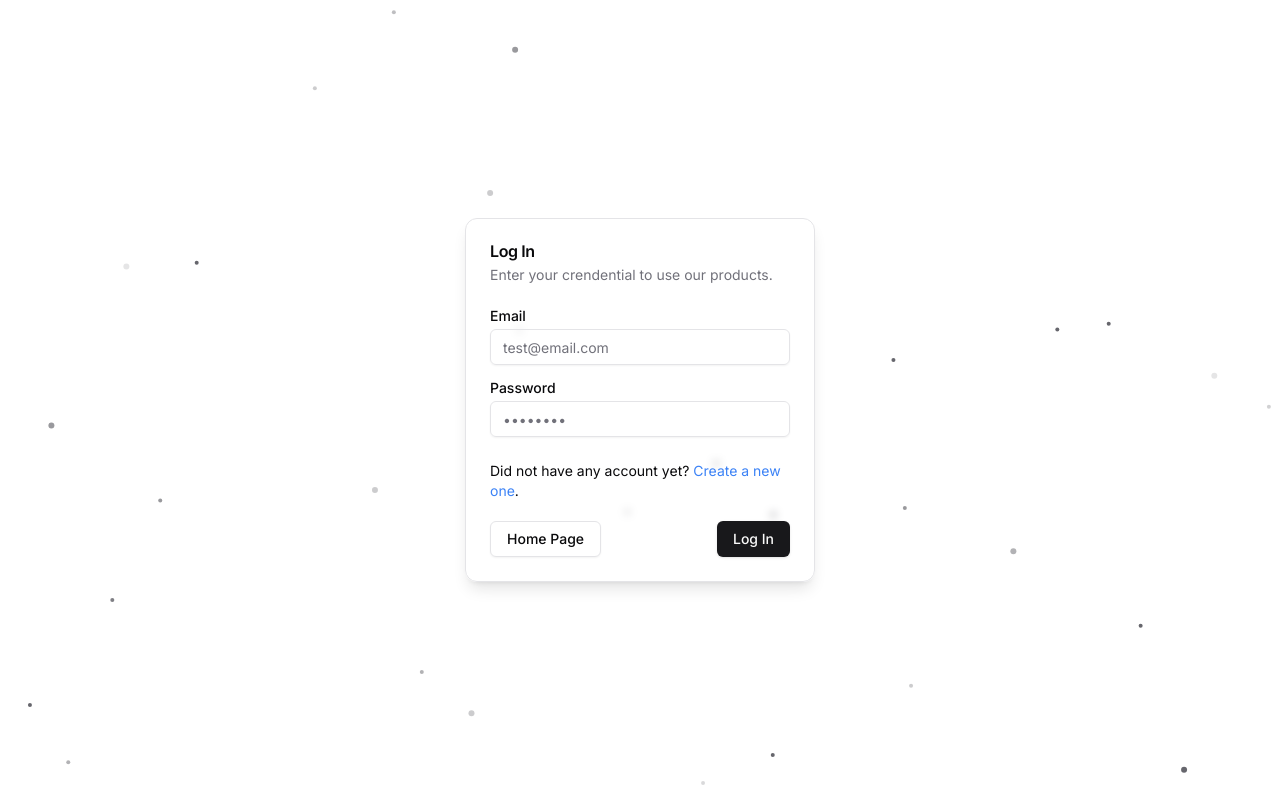
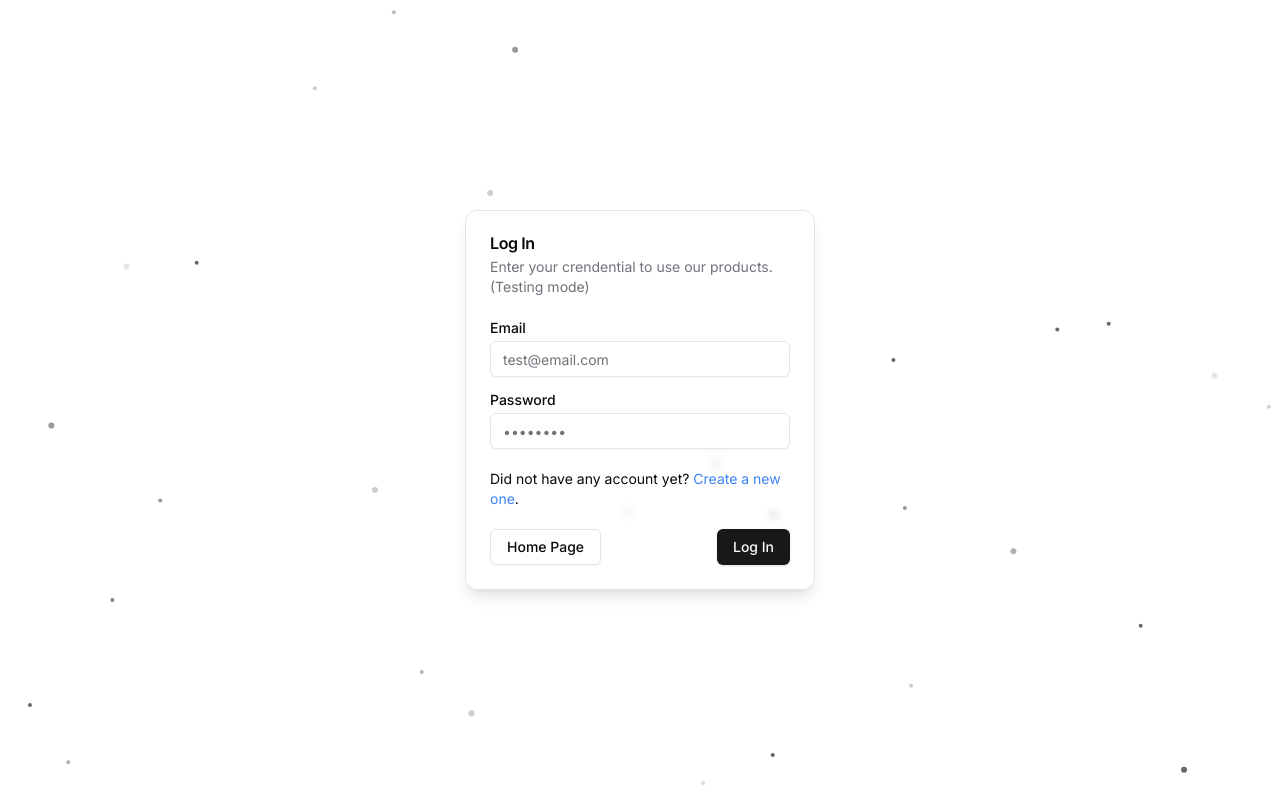
Before and after one commit to rasyadmr/microbiz, a Next.js app: page /auth/login in a window 1280 px wide. Built offline with nearby package versions, Linux system fonts and the light colour scheme.

Commit message:
Fix: Login page

```diff
--- a/app/auth/login/page.tsx
+++ b/app/auth/login/page.tsx
@@ -1,3 +1,5 @@
+"use client";
+
 import * as React from "react";
 import { Button } from "@/components/ui/button";
 import {
@@ -12,36 +14,48 @@ import { Input } from "@/components/ui/input";
 import { Label } from "@/components/ui/label";
 import { Metadata } from "next";
 import Link from "next/link";
+import { redirect } from "next/navigation";
 
-export const metadata: Metadata = {
-  title: "Login",
+// export const metadata: Metadata = {
+//   title: "Login",
+// };
+
+export default function Page() {
+  const Test = () => {
+    redirect("/dashboard");
   };
 
-export default function Page() {
   return (
     <Card className="w-[350px] bg-transparent backdrop-blur-sm shadow-lg">
       <CardHeader>
         <CardTitle>Log In</CardTitle>
         <CardDescription>
-          Enter your crendential to use our products.
+          Enter your crendential to use our products. (Testing mode)
         </CardDescription>
       </CardHeader>
       <CardContent>
-        <form>
+        <form action={Test}>
           <div className="grid w-full items-center gap-4">
             <div className="flex flex-col space-y-1.5">
               <Label htmlFor="email">Email</Label>
-              <Input id="email" placeholder="test@email.com" type="email" />
+              <Input
+                id="email"
+                placeholder="test@email.com"
+                type="email"
+                autoComplete="username"
+              />
             </div>
             <div className="flex flex-col space-y-1.5">
               <Label htmlFor="password">Password</Label>
-              <Input id="password" placeholder="••••••••" type="password" />
+              <Input
+                id="password"
+                placeholder="••••••••"
+                type="password"
+                autoComplete="current-password"
+              />
             </div>
           </div>
-        </form>
-      </CardContent>
-      <CardFooter className="flex flex-col">
-        <div className="text-sm mb-5">
+          <div className="text-sm my-5">
             <p>
               Did not have any account yet?{" "}
               <Link
@@ -59,7 +73,8 @@ export default function Page() {
             </Link>
             <Button type="submit">Log In</Button>
           </div>
-      </CardFooter>
+        </form>
+      </CardContent>
     </Card>
   );
 }
```
Lines whose indentation alone changed are shown as unchanged.
